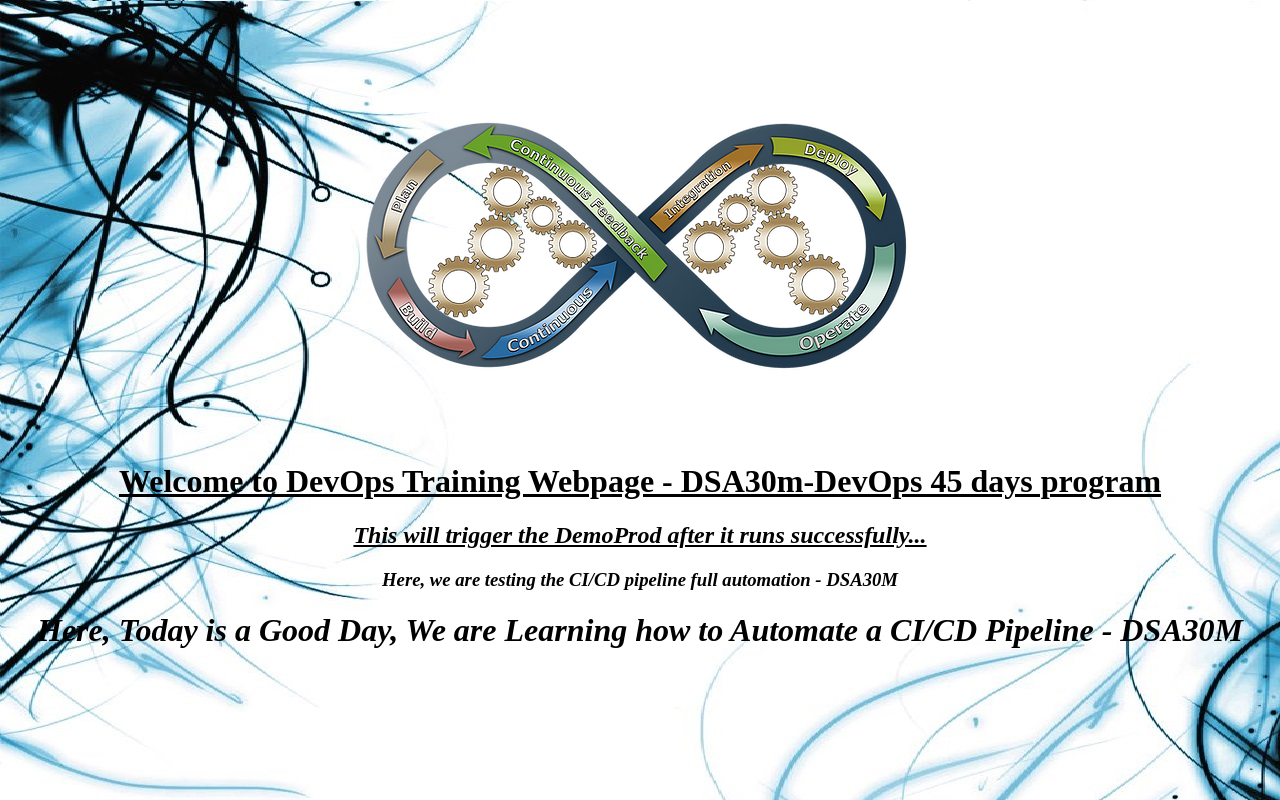
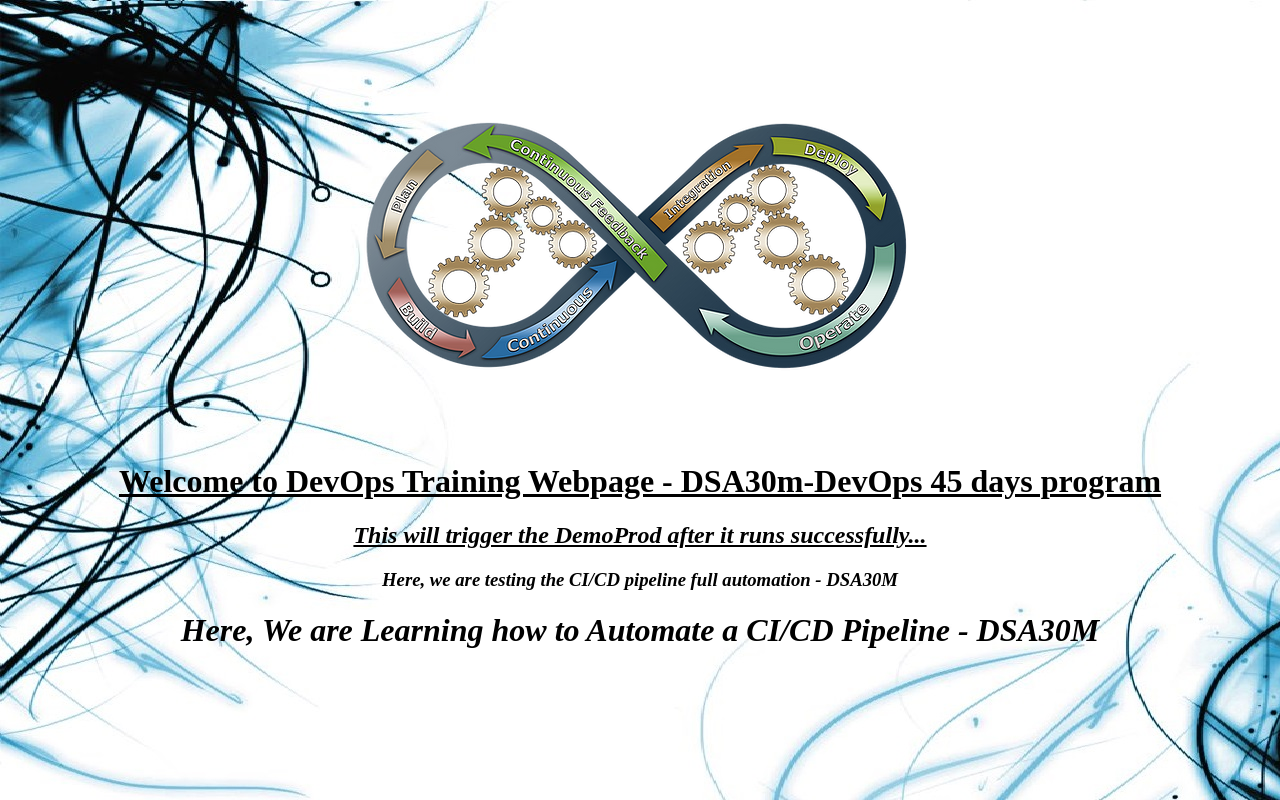
Before and after one commit to MoshicoBusinessCloud/devopsIQ, a plain HTML site: page devopsIQ/index.html in a window 1280 px wide. Drawn offline with Linux system fonts and the light colour scheme.

Commit message:
Updated @ 3:40 pm index.html

```diff
--- a/devopsIQ/index.html
+++ b/devopsIQ/index.html
@@ -13,6 +13,6 @@
 <h1 align="center"><u>Welcome to DevOps Training Webpage - DSA30m-DevOps 45 days program </u></h1>
 <h2 align="center"><i><u>This will trigger the DemoProd after it runs successfully...</u></i></h2>
 <h3 align="center"><i>Here, we are testing the CI/CD pipeline full automation - DSA30M</i></h3>
-<h1 align="center"><i>Here, Today is a Good Day, We are Learning how to Automate a CI/CD Pipeline - DSA30M</i></h3>
+<h1 align="center"><i>Here, We are Learning how to Automate a CI/CD Pipeline - DSA30M</i></h3>
 </body>
 </html>
```
